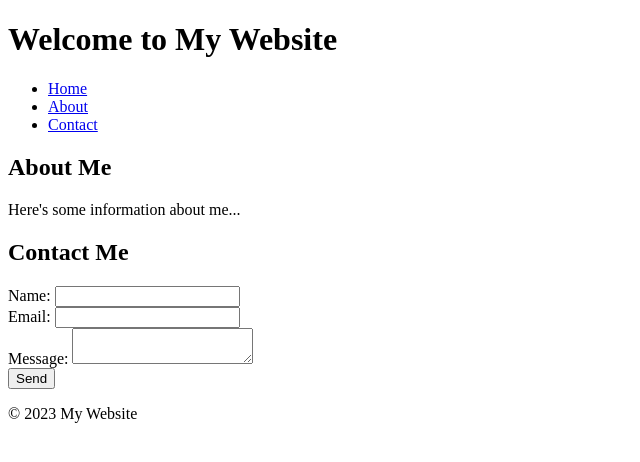
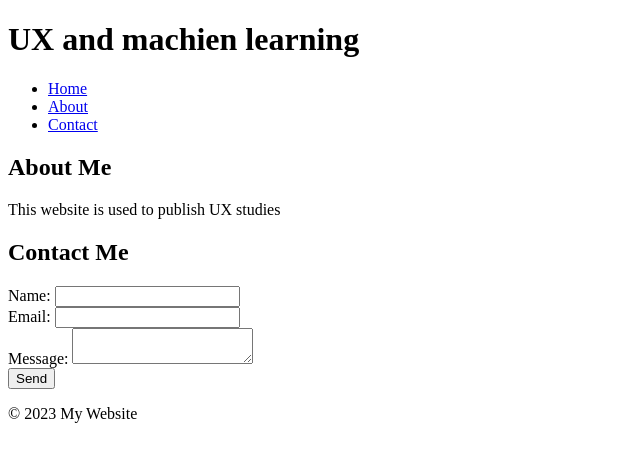
Before and after one commit to jolinefrisk/webpage.github.io, a plain HTML site: page index.html in a window 1280 px wide. Shown: the whole page, without its empty margins (0-640 px from the left). Drawn offline with Linux system fonts and the light colour scheme.

Commit message:
Update index.html

```diff
--- a/index.html
+++ b/index.html
@@ -7,7 +7,7 @@
   </head>
   <body>
     <header>
-      <h1>Welcome to My Website</h1>
+      <h1>UX and machien learning</h1>
       <nav>
         <ul>
           <li><a href="#">Home</a></li>
@@ -19,7 +19,7 @@
     <main>
       <section>
         <h2>About Me</h2>
-        <p>Here's some information about me...</p>
+        <p>This website is used to publish UX studies</p>
       </section>
       <section>
         <h2>Contact Me</h2>
```
